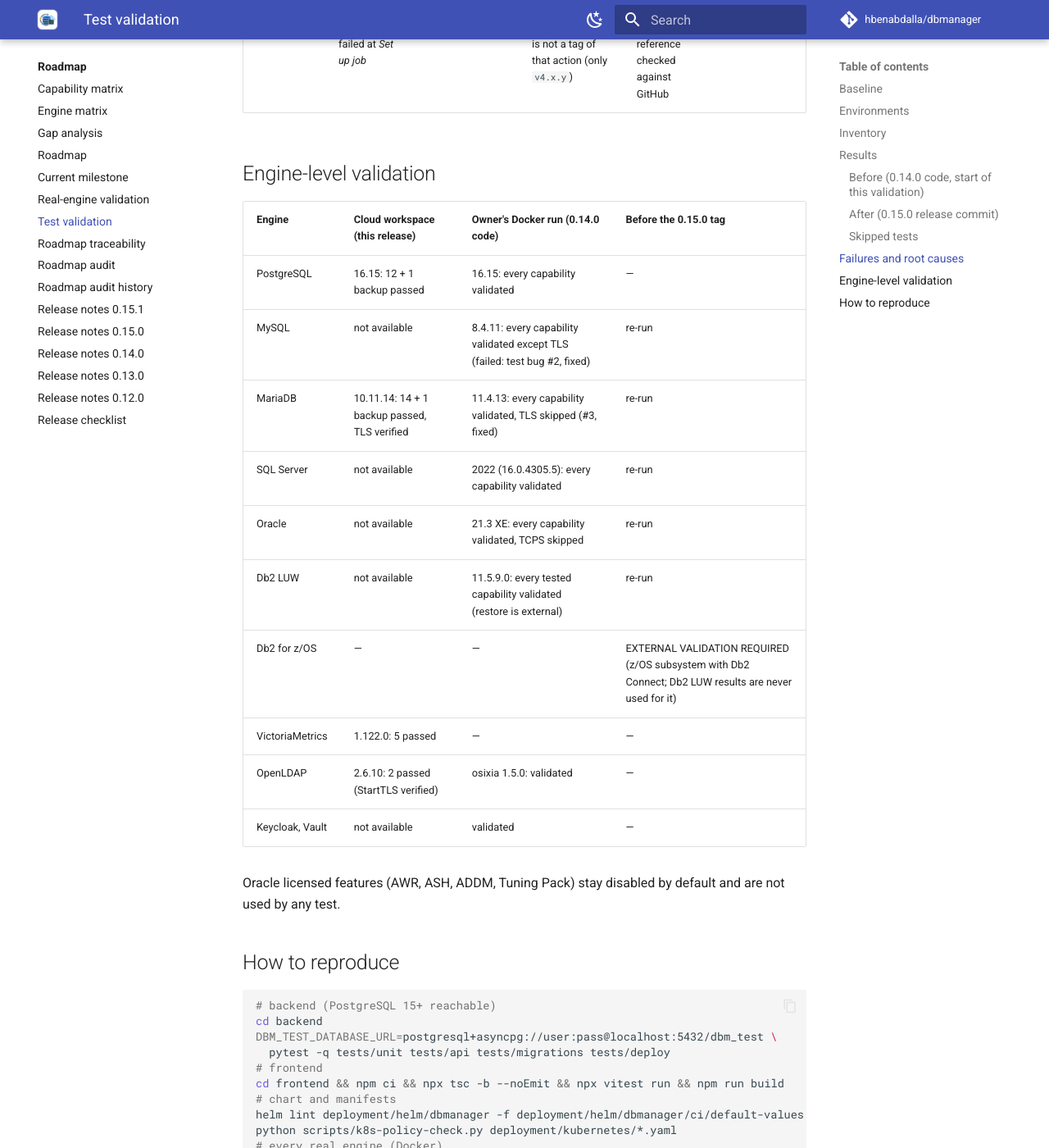
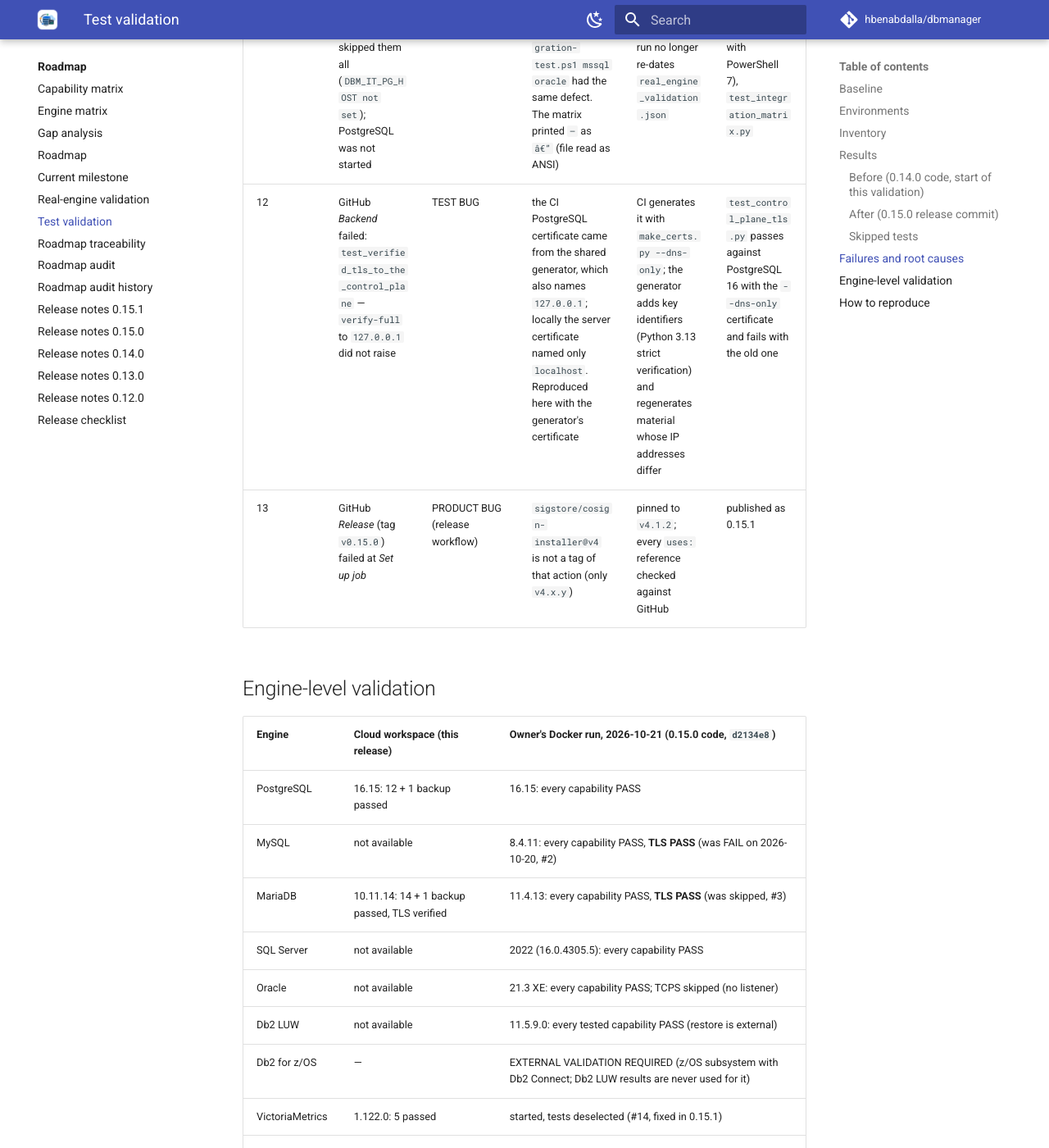
Before and after one commit to hbenabdalla/dbmanager, an MkDocs documentation site: the page built from docs/product/test-validation.md, in a window 1280 px wide and 1400 px high, scrolled down 8902 px. Shown: the whole window at 82% size. Built offline with MkDocs 1.6.1 and Material for MkDocs 9.7.7, drawn with Linux system fonts in a browser that asks for light colours; comment, search, counter and statistics services are not loaded; some of the changed text lies outside the part shown.

Commit message:
Real-engine runner runs the VictoriaMetrics suite; record the passing Docker matrix
- runner image selects 'real_database or timeseries'; the suite carries the timeseries
  marker; guard test: the runner's expression collects every integration test
- real_engine_validation.json from the owner's run of 2026-10-21 on the 0.15.0 code:
  89 passed, 0 failed, 1 skipped (Oracle TCPS); MySQL and MariaDB TLS pass
- validation report, test validation, changelog and 0.15.1 notes updated

Co-Authored-By: Claude Opus 5.5 <noreply@anthropic.com>
Claude-Session: https://claude.ai/code/session_01L83DvhRutAHLgcsaSBa8D7

```diff
--- a/docs/product/test-validation.md
+++ b/docs/product/test-validation.md
@@ -31,6 +31,7 @@ are in the [real-engine validation report](real-engine-validation.md).
 | Backend API | `backend/tests/api` | 30 | 164 | PostgreSQL (`DBM_TEST_DATABASE_URL`); `DBM_TEST_DATABASE_TLS_CA` for the 2 control-plane TLS tests |
 | Migrations | `backend/tests/migrations` | 3 | 8 | PostgreSQL |
 | Deployment (Helm) | `backend/tests/deploy` | 1 | 13 | `helm` binary |
+| 14 | The owner's Docker run started VictoriaMetrics but deselected its 5 tests | PRODUCT BUG (test tooling) | the runner image runs `pytest -m real_database`; the VictoriaMetrics suite is marked `timeseries` (it is not a managed database) | runner selects `real_database or timeseries`; the suite carries the `timeseries` marker | `test_ops_scripts.py::test_the_docker_runner_selects_every_integration_suite` (the runner's marker expression collects every integration test) |
 | Real engines | `backend/tests/integration` | 9 | 95 | the engine named by each `DBM_IT_*_HOST` |
 | Frontend | `frontend/src/test` | 23 | 183 | Node |
 | Type check, build | `tsc -b`, `vite build` | — | — | Node |
@@ -77,9 +78,11 @@ is the enforced static check.
 | gitleaks (directory and history) | — | no leaks | — | — | — | PASS |
 | Documentation (`--strict`) | — | ✓ | — | — | — | PASS |
 | UI pages (screenshot run, page errors and error states) | 41 | 41 | 0 | 0 | — | PASS |
-| Compose build, start and restore drill | — | — | — | — | needs Docker | CI on push |
-| kind install, `helm test`, leader failover | — | — | — | — | needs Docker | CI on push |
-| Real engines, full Docker matrix | 95 | — | — | — | needs Docker | owner's run before the tag |
+| Compose build, start and restore drill (GitHub, `d2134e8`) | 1 | 1 | 0 | 0 | — | PASS |
+| kind install, `helm test`, leader failover (GitHub, `d2134e8`) | 1 | 1 | 0 | 0 | — | PASS |
+| Backend CI on GitHub (`d2134e8`) | — | — | 1 | — | — | FAIL (#12, fixed in 0.15.1) |
+| Release workflow (tag `v0.15.0`) | — | — | 1 | — | — | FAIL (#13, fixed in 0.15.1) |
+| Real engines, full Docker matrix (owner, 2026-10-21, 0.15.0 code) | 95 | 89 | 0 | 1 (Oracle TCPS) | 5 VictoriaMetrics tests deselected by the runner (#14, fixed in 0.15.1); Db2 for z/OS | PASS |
 
 Cloud-workspace real-engine runs per suite (after):
 
@@ -121,18 +124,18 @@ certificate from a generated test CA, so the TLS tests run there.
 
 ## Engine-level validation
 
-| Engine | Cloud workspace (this release) | Owner's Docker run (0.14.0 code) | Before the 0.15.0 tag |
-|---|---|---|---|
-| PostgreSQL | 16.15: 12 + 1 backup passed | 16.15: every capability validated | — |
-| MySQL | not available | 8.4.11: every capability validated except TLS (failed: test bug #2, fixed) | re-run |
-| MariaDB | 10.11.14: 14 + 1 backup passed, TLS verified | 11.4.13: every capability validated, TLS skipped (#3, fixed) | re-run |
-| SQL Server | not available | 2022 (16.0.4305.5): every capability validated | re-run |
-| Oracle | not available | 21.3 XE: every capability validated, TCPS skipped | re-run |
-| Db2 LUW | not available | 11.5.9.0: every tested capability validated (restore is external) | re-run |
-| Db2 for z/OS | — | — | EXTERNAL VALIDATION REQUIRED (z/OS subsystem with Db2 Connect; Db2 LUW results are never used for it) |
-| VictoriaMetrics | 1.122.0: 5 passed | — | — |
-| OpenLDAP | 2.6.10: 2 passed (StartTLS verified) | osixia 1.5.0: validated | — |
-| Keycloak, Vault | not available | validated | — |
+| Engine | Cloud workspace (this release) | Owner's Docker run, 2026-10-21 (0.15.0 code, `d2134e8`) |
+|---|---|---|
+| PostgreSQL | 16.15: 12 + 1 backup passed | 16.15: every capability PASS |
+| MySQL | not available | 8.4.11: every capability PASS, **TLS PASS** (was FAIL on 2026-10-20, #2) |
+| MariaDB | 10.11.14: 14 + 1 backup passed, TLS verified | 11.4.13: every capability PASS, **TLS PASS** (was skipped, #3) |
+| SQL Server | not available | 2022 (16.0.4305.5): every capability PASS |
+| Oracle | not available | 21.3 XE: every capability PASS; TCPS skipped (no listener) |
+| Db2 LUW | not available | 11.5.9.0: every tested capability PASS (restore is external) |
+| Db2 for z/OS | — | EXTERNAL VALIDATION REQUIRED (z/OS subsystem with Db2 Connect; Db2 LUW results are never used for it) |
+| VictoriaMetrics | 1.122.0: 5 passed | started, tests deselected (#14, fixed in 0.15.1) |
+| OpenLDAP | 2.6.10: 2 passed (StartTLS verified) | osixia 1.5.0: PASS |
+| Keycloak, Vault | not available | Keycloak 26, Vault 1.17.6: PASS |
 
 Oracle licensed features (AWR, ASH, ADDM, Tuning Pack) stay disabled by default and are not used
 by any test.
```
Also changed, not shown: CHANGELOG.md (+5 -1 lines), docs/product/real-engine-validation.md (+15 -9 lines), docs/release-notes/0.15.1.md (+6 -0 lines), 4 other files.
